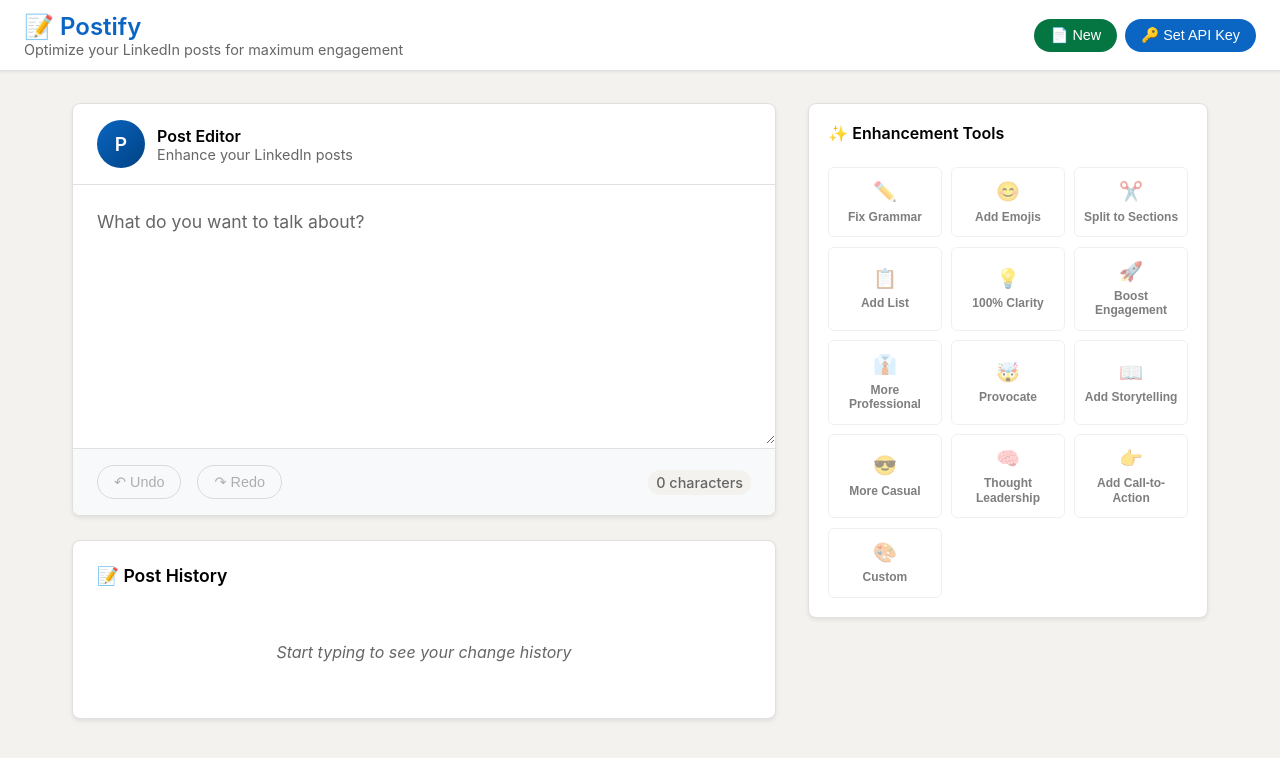
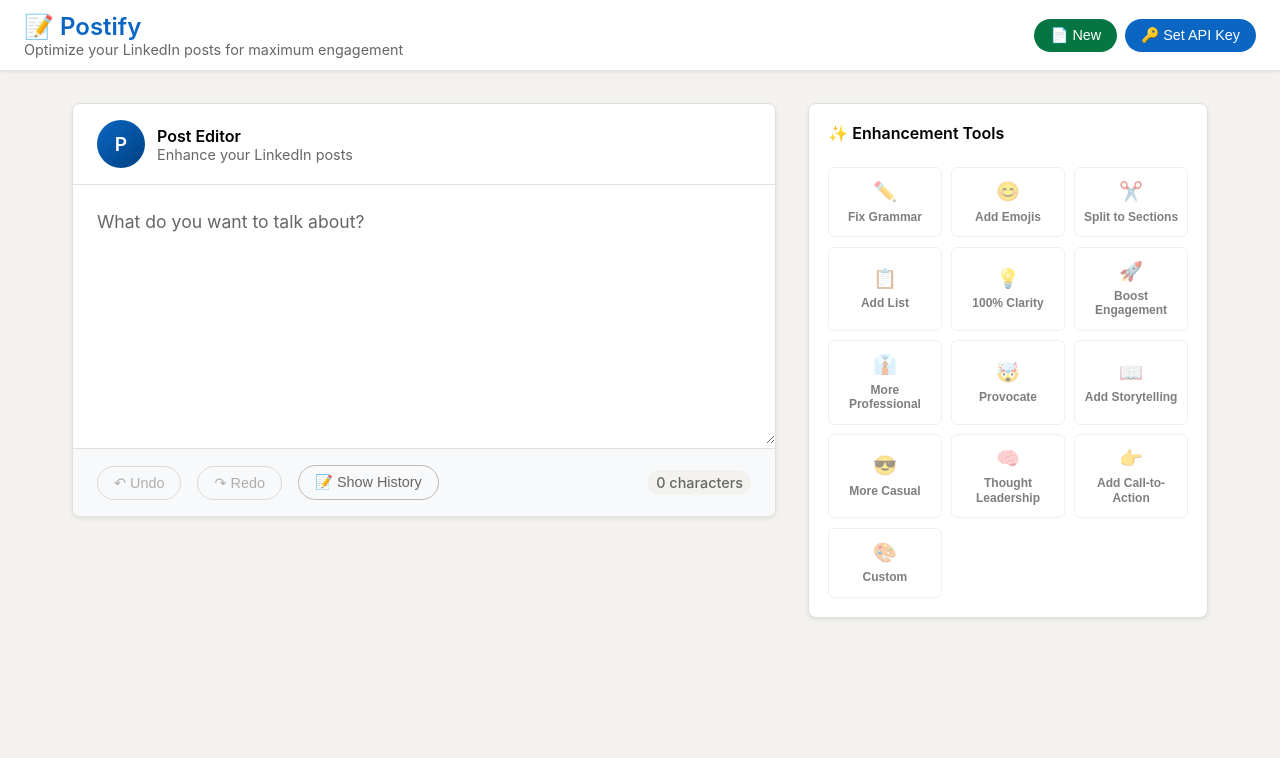
Before and after one commit to Luftare/postify, a React (Vite) app: page / in a window 1280 px wide. Shown: the top 758 px of the page. Built offline with nearby package versions, Linux system fonts and the light colour scheme.

Commit message:
toggle show history

```diff
--- a/src/App.jsx
+++ b/src/App.jsx
@@ -23,6 +23,7 @@ function App() {
   const [lastActionType, setLastActionType] = useState(null); // 'manual' | 'preset' | null
   const [showCustomPrompt, setShowCustomPrompt] = useState(false);
   const [customPrompt, setCustomPrompt] = useState("");
+  const [showHistory, setShowHistory] = useState(false);
 
   // Load history from localStorage on component mount
   useEffect(() => {
@@ -388,12 +389,20 @@ function App() {
               >
                 ↷ Redo
               </button>
+              <button
+                onClick={() => setShowHistory(!showHistory)}
+                className="control-btn"
+                title={showHistory ? "Hide History" : "Show History"}
+              >
+                {showHistory ? "📝 Hide History" : "📝 Show History"}
+              </button>
               <span className="word-count">
                 {currentText.length} characters
               </span>
             </div>
           </div>
 
+          {showHistory && (
             <div className="history-section">
               <h3>📝 Post History</h3>
               {history.length === 0 ? (
@@ -426,6 +435,7 @@ function App() {
                 </div>
               )}
             </div>
+          )}
         </div>
 
         <aside className="presets-section">
```
Lines whose indentation alone changed are shown as unchanged.
